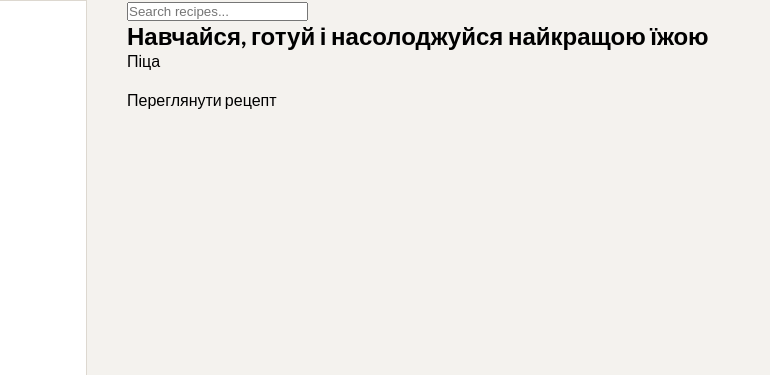
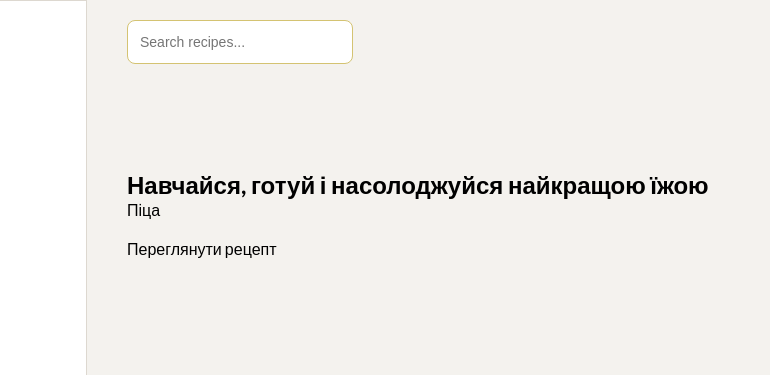
Before and after one commit to OgShadoww/SofiCook, a plain HTML site: page index.html in a window 1280 px wide. Shown: the top 375 px of the page, 275-1045 px from the left. Drawn offline with Linux system fonts and the light colour scheme.

Commit message:
Developing

```diff
--- a/index.html
+++ b/index.html
@@ -59,5 +59,6 @@
         </div>
       </div>
     </div>
+  <script src="main.js"></script>
   </body>
 </html>
--- a/main.js
+++ b/main.js
@@ -0,0 +1,11 @@
+const navItem = document.getElementsByClassName("navbar__item")
+
+for(let i = 0; i < navItem.length; i++) {
+  navItem[i].addEventListener('click', () => {
+    for(let j = 0; j < navItem.length; j++) {
+      navItem[j].classList.remove("active")
+    }
+    navItem[i].classList.add("active")
+    console.log(navItem[i]);
+  })
+}
--- a/style.css
+++ b/style.css
@@ -99,10 +99,38 @@ body {
   color: #999999;
   font-size:15px;
   cursor: pointer;
+  transition: 0.5s;
 }
 
 .navbar__item.active {
+  transition: 0.5s;
   background-color: #FEBD2F;
   color: #000;
   border: 1px solid #E0C350;
 }
+
+.header {
+  padding: 20px 0px;
+  display:flex;
+  justify-content:start;
+}
+
+.header__search {
+  width:200px;
+  height:30px;
+}
+
+.header__search__input {
+  width:100%;
+  height:100%;
+  padding: 6px 12px;
+  border: 1px solid #D4C372;
+  border-radius: 8px;
+  color: #8C8C8C;
+  outline:none;
+  font-size:14px;
+}
+
+.main__content {
+  padding: 100px 0px;
+}
```
